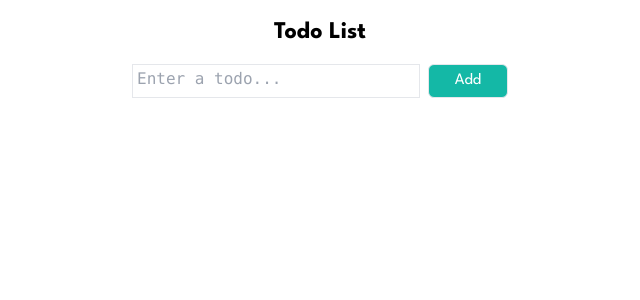
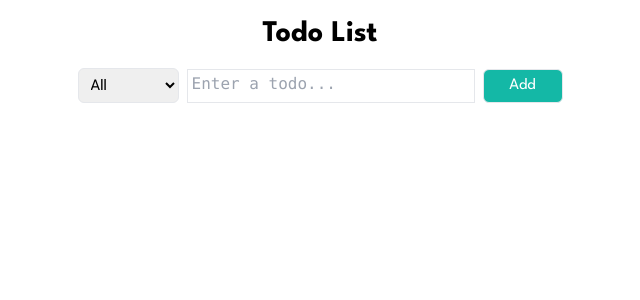
Before and after one commit to VibhourSharma/Todo-list-task, a React (Vite) app: page / in a window 1280 px wide. Shown: the top 300 px of the page, without its empty margins (320-960 px from the left). Built offline with nearby package versions, Linux system fonts and the light colour scheme.

Commit message:
🚀Feature: Filter feature added

```diff
--- a/src/App.jsx
+++ b/src/App.jsx
@@ -7,13 +7,24 @@ import {
 
 function TodoList() {
   const [todos, setTodos] = useState([]);
+  const [filteredTodos, setFilteredTodos] = useState([]);
   const [inputValue, setInputValue] = useState("");
   const [editIndex, setEditIndex] = useState(null);
+  const [filter, setFilter] = useState("All");
 
   useEffect(() => {
     const storedTodos = getTodoListFromLocalStorage();
     setTodos(storedTodos);
   }, []);
+
+  useEffect(() => {
+    if (filter === "All") {
+      setFilteredTodos(todos);
+    } else {
+      const filtered = todos.filter((todo) => todo.status === filter);
+      setFilteredTodos(filtered);
+    }
+  }, [todos, filter]);
 
   const handleInputChange = (e) => {
     setInputValue(e.target.value);
@@ -72,8 +83,17 @@ function TodoList() {
 
   return (
     <div className="flex items-center justify-center flex-col">
-      <span className="text-2xl p-2 m-2 font-bold">Todo List</span>
+      <span className="text-3xl p-2 m-2 font-bold">Todo List</span>
       <div className="flex items-center justify-center gap-2">
+        <select
+          value={filter}
+          onChange={(e) => setFilter(e.target.value)}
+          className="p-2 border outline-none rounded-md"
+        >
+          <option value="All">All</option>
+          <option value="Pending">Pending</option>
+          <option value="Complete">Complete</option>
+        </select>
         <input
           type="text"
           value={inputValue}
@@ -89,7 +109,7 @@ function TodoList() {
         </button>
       </div>
       <ul className="p-2 w-[50%]">
-        {todos.map((todo, index) => (
+        {filteredTodos.map((todo, index) => (
           <li
             key={todo.id}
             className="flex items-center justify-between p-2.5 mt-4 bg-gray-50"
@@ -107,7 +127,8 @@ function TodoList() {
             <div className="flex items-center justify-center gap-8 text-sm">
               <button
                 onClick={() => handleEditTodo(index)}
-                className="border border-violet-600 text-violet-600 px-4 py-1 rounded-lg"
+                className="border border-violet-600 text-violet-600 px-4 py-1 rounded-lg disabled:border-slate-400 disabled:text-slate-400 disabled:cursor-not-allowed"
+                disabled={todo.status === "Complete"}
               >
                 Edit
               </button>
```
